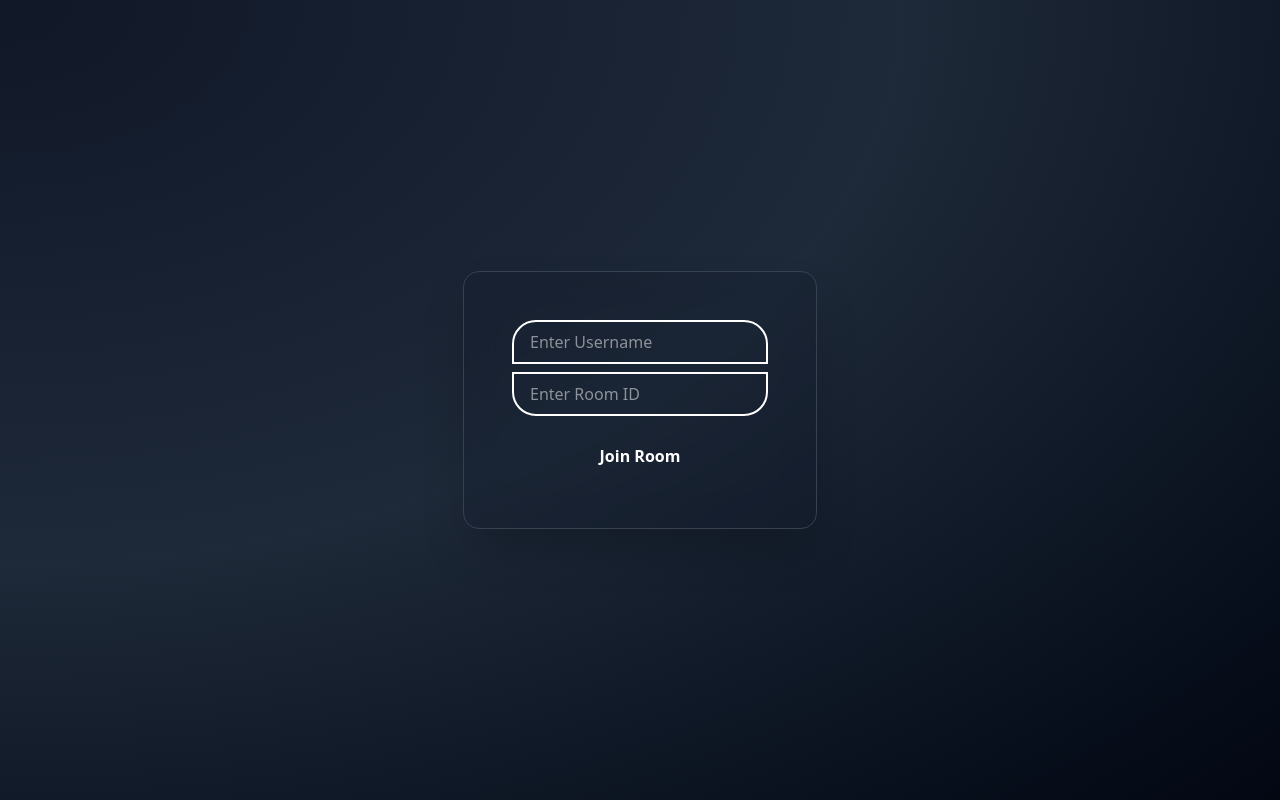
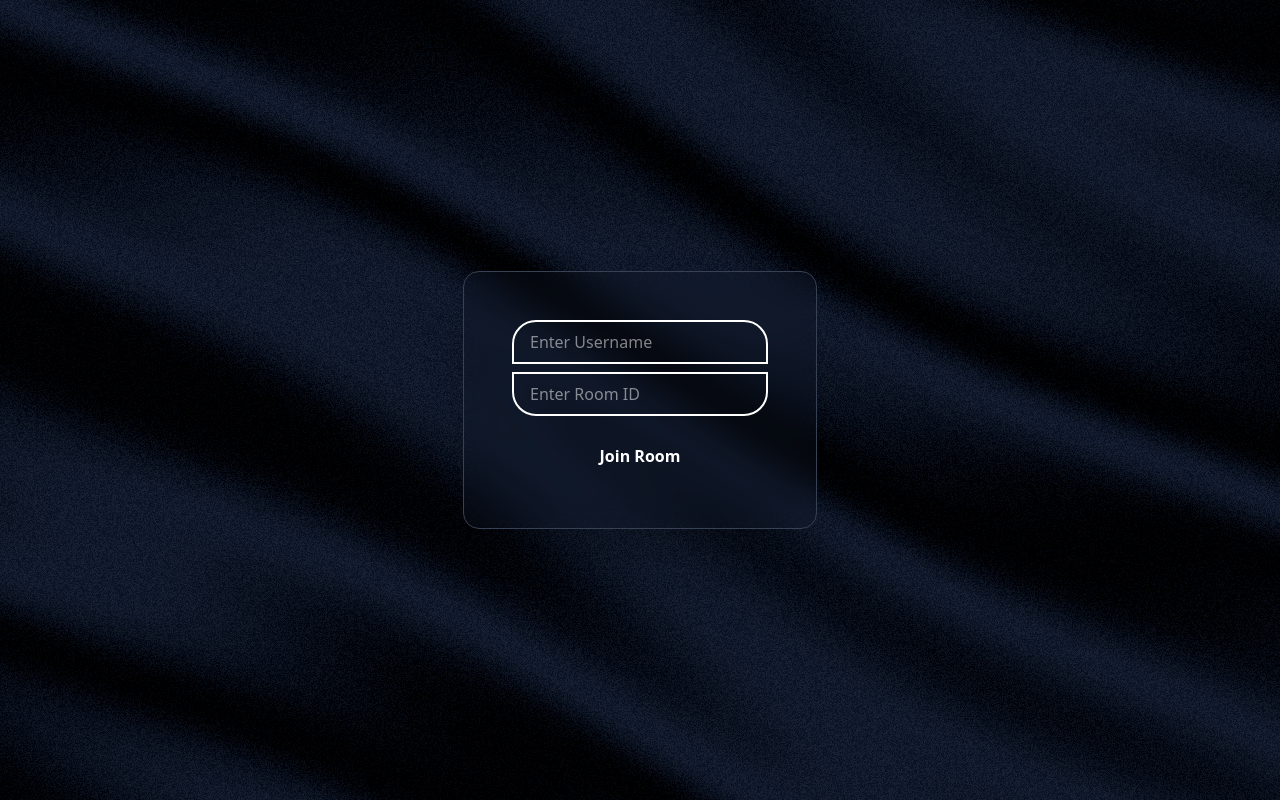
Before and after one commit to JakeOJeff/stacks-against-you, a Next.js app: page /join in a window 1280 px wide. Built offline with nearby package versions, Linux system fonts and the light colour scheme; no server answers.

Commit message:
Added Pagewrappers to all pages

```diff
--- a/app/chat/page.tsx
+++ b/app/chat/page.tsx
@@ -6,6 +6,7 @@ import { getUserSession } from "@/lib/userSession";
 import ChatForm from "@/components/ChatForm";
 import ChatMessage from "@/components/ChatMessage";
 import Link from 'next/link'
+import PageWrapper from "@/components/PageWrapper";
 
 export default function Chat() {
     const { room, userName: user } = getUserSession();
@@ -85,7 +86,9 @@ export default function Chat() {
     }
 
     return (
-        <main className="flex flex-col overflow-hidden items-center justify-center h-screen bg-gray-950 bg-radial-[at_0%_0%] from-gray-900 via-gray-800 to-gray-950">
+           <PageWrapper>
+
+             <main className="relative flex flex-col items-center justify-center h-screen overflow-hidden">
             <div className="p-4">
                 {!joined ? (
                     <div className="flex flex-col items-center justify-center text-white text-md">
@@ -150,5 +153,7 @@ export default function Chat() {
                 )}
             </div>
         </main>
+       </PageWrapper>
+
     );
 }
--- a/app/host/page.tsx
+++ b/app/host/page.tsx
@@ -6,7 +6,6 @@ import { useRouter } from "next/navigation";
 import { useState, useEffect } from "react";
 import { socket } from "@/lib/socketClient";
 import PageWrapper from "@/components/PageWrapper";
-import Silk from "@/components/Silk";
 
 const btnStyle = {
     container: "relative w-40 sm:w-48 h-12 overflow-hidden rounded-3xl group",
--- a/app/info/page.tsx
+++ b/app/info/page.tsx
@@ -1,9 +1,14 @@
 "use client";
+
+import PageWrapper from "@/components/PageWrapper";
+
 export default function Info() {
 
 
     return (
-        <main className="flex flex-col justify-center items-center h-screen bg-gray-950 bg-radial-[at_0%_0%] from-gray-900 via-gray-800 to-gray-950">
+                   <PageWrapper>
+
+             <main className="relative flex flex-col items-center justify-center h-screen overflow-hidden">
             <div>
                 <div className="w-[80vw] flex flex-col p-8 sm:p-12 items-start bg-gray-900/25 backdrop-blur-lg rounded-2xl shadow-2xl border border-gray-700 text-center">
 
@@ -33,5 +38,6 @@ export default function Info() {
             </div>
 
         </main>
+        </PageWrapper>
     )
 }
--- a/app/join/page.tsx
+++ b/app/join/page.tsx
@@ -4,6 +4,7 @@ import { setUserSession } from "@/lib/userSession";
 import { socket } from "@/lib/socketClient";
 import { useRouter } from "next/navigation";
 import { useState, useEffect } from "react";
+import PageWrapper from "@/components/PageWrapper";
 
 const btnStyle = {
     container: "relative w-40 sm:w-48 h-12 overflow-hidden rounded-3xl group",
@@ -34,7 +35,9 @@ export default function Join() {
     }, []);
 
     return (
-    <main className="flex flex-col items-center justify-center h-screen bg-gray-950 bg-radial-[at_0%_0%] from-gray-900 via-gray-800 to-gray-950">
+               <PageWrapper>
+
+             <main className="relative flex flex-col items-center justify-center h-screen overflow-hidden">
             <div className="flex flex-col p-8 sm:p-12 items-center bg-gray-900/25 backdrop-blur-lg rounded-2xl shadow-2xl border border-gray-700 text-center">
                 <input
                     type="text"
@@ -59,5 +62,6 @@ export default function Join() {
                 </div>
             </div>
         </main>
+         </PageWrapper>
     );
 }
--- a/app/page.tsx
+++ b/app/page.tsx
@@ -1,7 +1,6 @@
 "use client";
 import Link from "next/link";
 import Image from "next/image";
-import Silk from "@/components/Silk";
 import PageWrapper from "@/components/PageWrapper";
 const btnStyle = {
   container: "relative w-40 sm:w-48 h-12 overflow-hidden rounded-3xl group",
```
